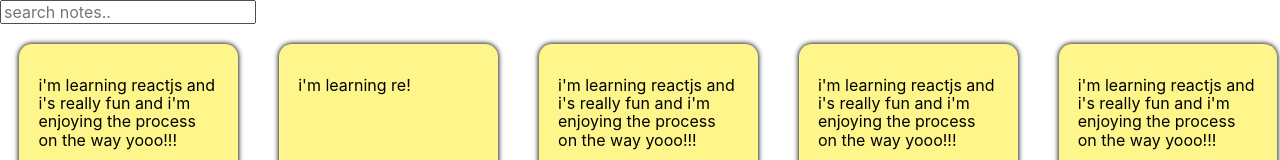
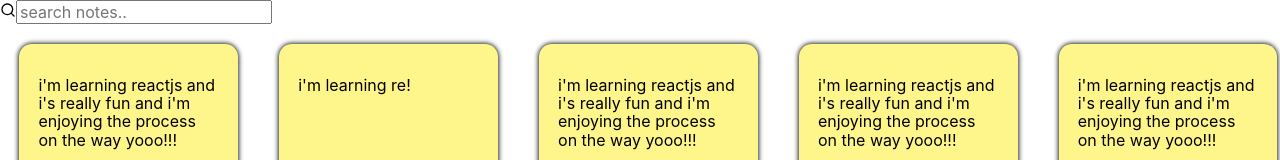
Before and after one commit to BodaNabeel/note-keeping-react, a React (Create React App) app: page / in a window 1280 px wide. Shown: the top 160 px of the page. Built offline with nearby package versions, Linux system fonts and the light colour scheme.

Commit message:
search icon added

```diff
--- a/src/components/Search.jsx
+++ b/src/components/Search.jsx
@@ -1,7 +1,16 @@
-import React from 'react';
+import React from "react";
+import { FiSearch } from "react-icons/fi";
 
-export default function Search({setSearchText}) {
-  return <div>
-      <input type="text" placeholder='search notes..' onChange={(e) => setSearchText(e.target.value)} />
-  </div>;
+export default function Search({ setSearchText }) {
+  return (
+    <div className="search-handler">
+      <FiSearch />
+      <input
+        type="text"
+        placeholder="search notes.."
+        className="search-handler__input"
+        onChange={(e) => setSearchText(e.target.value)}
+      />
+    </div>
+  );
 }
```
